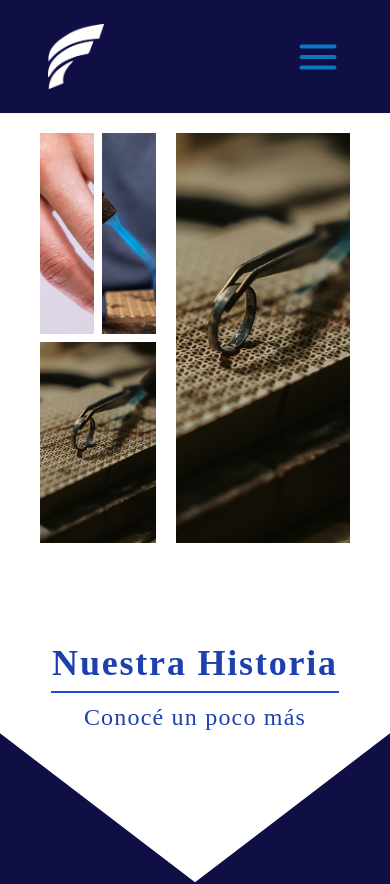
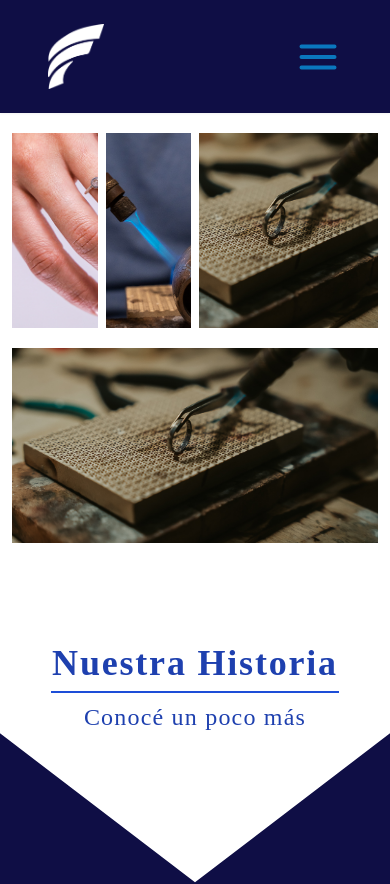
Before and after one commit to NachoXS15/fontenezJoyas, a React (Vite) app: page /about in a window 390 px wide. Shown: the top 884 px of the page. Built offline with nearby package versions, Linux system fonts and the light colour scheme; no server answers; a web font is replaced by a local one.

Commit message:
fixed about gallery layout

```diff
--- a/src/pages/About.tsx
+++ b/src/pages/About.tsx
@@ -8,19 +8,15 @@ import Pedro from '../assets/banners/banner6.jpg'
 export default function About() {
     return (
         <Layout>
-            <section className="w-full h-[450px] flex gap-5 py-5 px-10">
-                <div className="w-2/5 flex flex-col gap-2">
-                    <div className="h-1/2 w-full flex gap-2">
-                        <div className="w-1/2 bg-center bg-cover" style={{backgroundImage: `url(${bannerImg})`}}></div>
-                        <div className="w-1/2 bg-center bg-cover" style={{backgroundImage: `url(${bannerImg3})`}}></div>
+            <section className="w-full h-[450px] flex flex-col gap-5 py-5 px-3 md:px-10">
+                <div className="w-full md:w-2/5 h-full flex flex-row md:flex-col gap-2">
+                    <div className="h-full md:h-1/2 w-full flex gap-2">
+                        <div className="w-1/2 h-full bg-center bg-cover" style={{ backgroundImage: `url(${bannerImg})` }}></div>
+                        <div className="w-1/2 h-full bg-center bg-cover" style={{ backgroundImage: `url(${bannerImg3})` }}></div>
                     </div>
-                    <div className="h-1/2 w-full bg-center bg-cover" style={{backgroundImage: `url(${bannerImg2})`}}>
-
-                    </div>
+                    <div className="md:h-1/2 h-full w-full bg-center bg-cover" style={{ backgroundImage: `url(${bannerImg2})` }}></div>
                 </div>
-                <div className="w-3/5 bg-center bg-cover" style={{backgroundImage: `url(${bannerImg2})`}}>
-
-                </div>
+                <div className="w-full h-full md:w-3/5 bg-center bg-cover" style={{ backgroundImage: `url(${bannerImg2})` }}></div>
             </section>
             <section className="w-full pt-20 flex items-center flex-col justify-center" style={{ fontFamily: 'quador' }}>
                 <h2 className="text-4xl md:text-5xl text-center text-blue-800 font-semibold tracking-wider">Nuestra Historia</h2>
```
